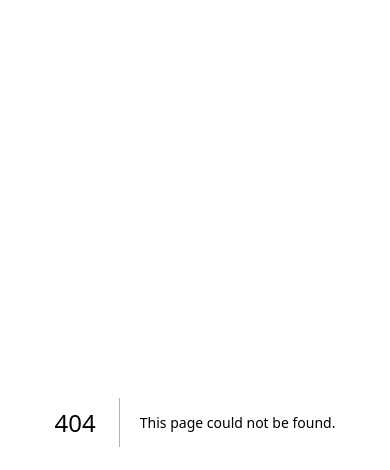
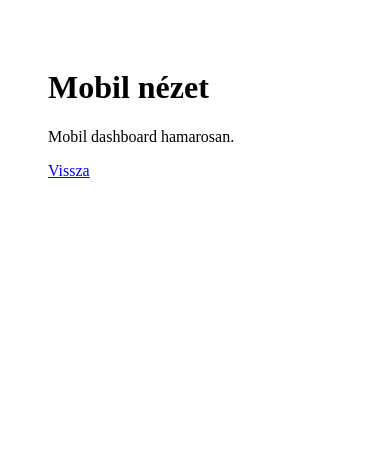
Before and after one commit to literati12/cpmrent, a Next.js app: page /mobile in a window 390 px wide. Before the commit this address had no page. Shown: the top 470 px of the page. Built offline with nearby package versions, Linux system fonts and the light colour scheme.

Commit message:
Mobile route fix

```diff
--- /dev/null
+++ b/app/mobile/page.tsx
@@ -0,0 +1,9 @@
+export default function MobilePage() {
+  return (
+    <main style={{ padding: 40 }}>
+      <h1>Mobil nézet</h1>
+      <p>Mobil dashboard hamarosan.</p>
+      <a href="/">Vissza</a>
+    </main>
+  )
+}
```
